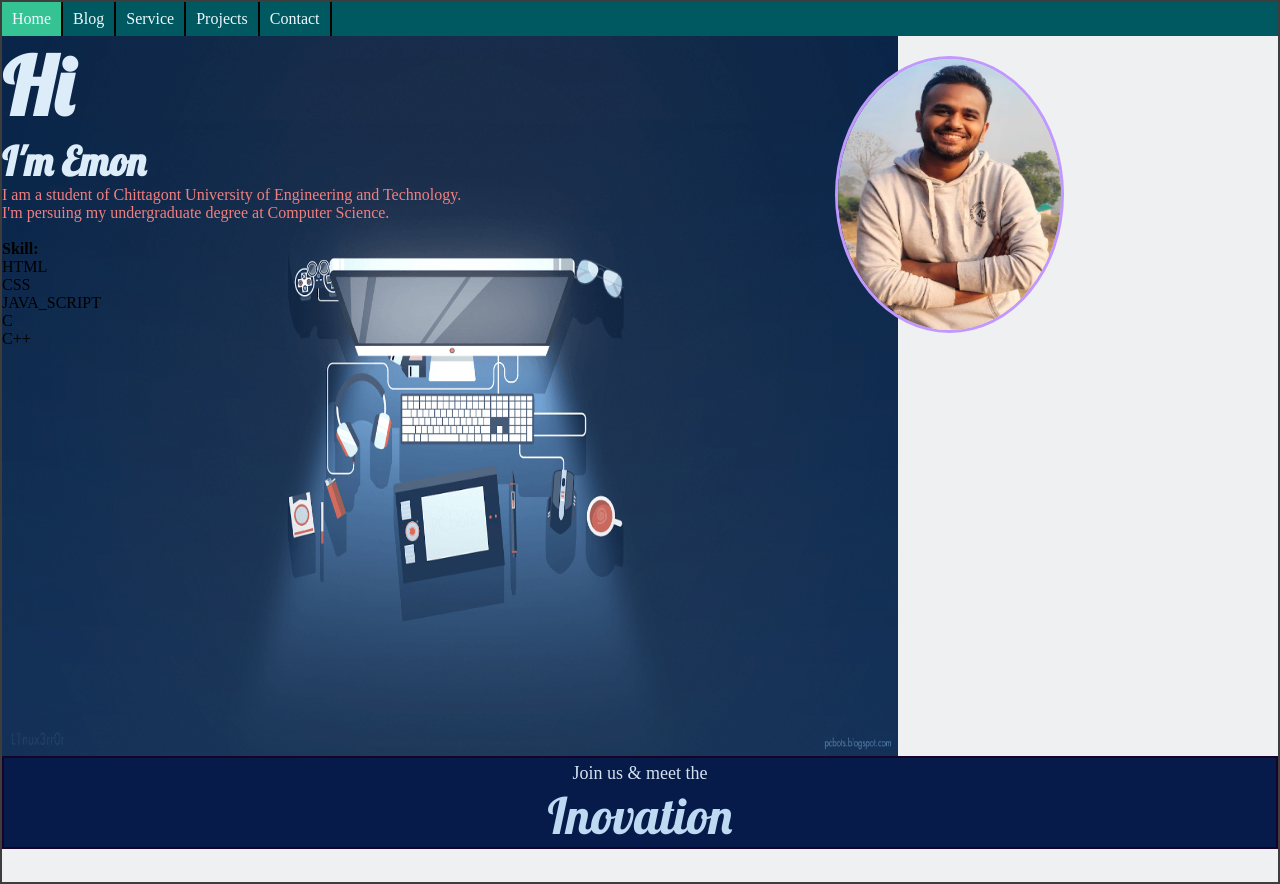
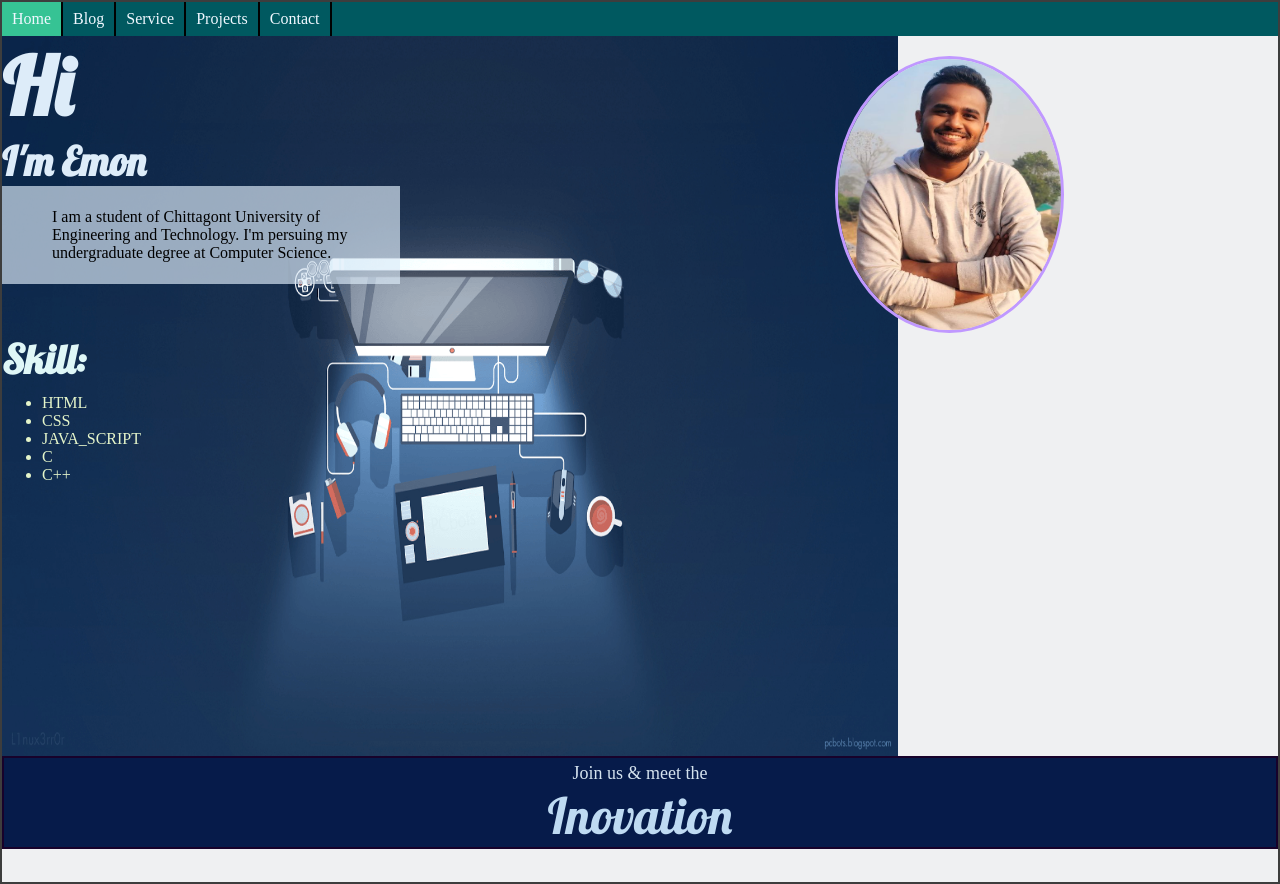
Before and after one commit to entromolphya/milestone-1, a plain HTML site: page index.html in a window 1280 px wide. Drawn offline with Linux system fonts and the light colour scheme.

Commit message:
Update style.css

```diff
--- a/style.css
+++ b/style.css
@@ -1,6 +1,6 @@
 *{
     margin: 0;
-    padding: 0;
+    /* padding: 0; */
 }
 .container{
     border: 2px solid rgb(61, 61, 61);
@@ -48,8 +48,20 @@
     color: rgb(221, 236, 249);
 }
 .intro p{
-    padding-right: 180px;
-    color: rgb(242, 127, 127);
+    padding: 22px 48px 22px 50px;
+    color: rgb(0 0 0);
+    background-color: rgb(221 236 249 / 67%);
+    width: 300px;
+}
+
+#skill{
+    font-family: 'Lobster', cursive;
+    color:rgb(223, 247, 247);
+    font-size: 40px;
+}
+#skill_list{
+    padding-top:10px;
+    color: #e5f5ca;
 }
 .img-sec{
     width: 40vw;
```
